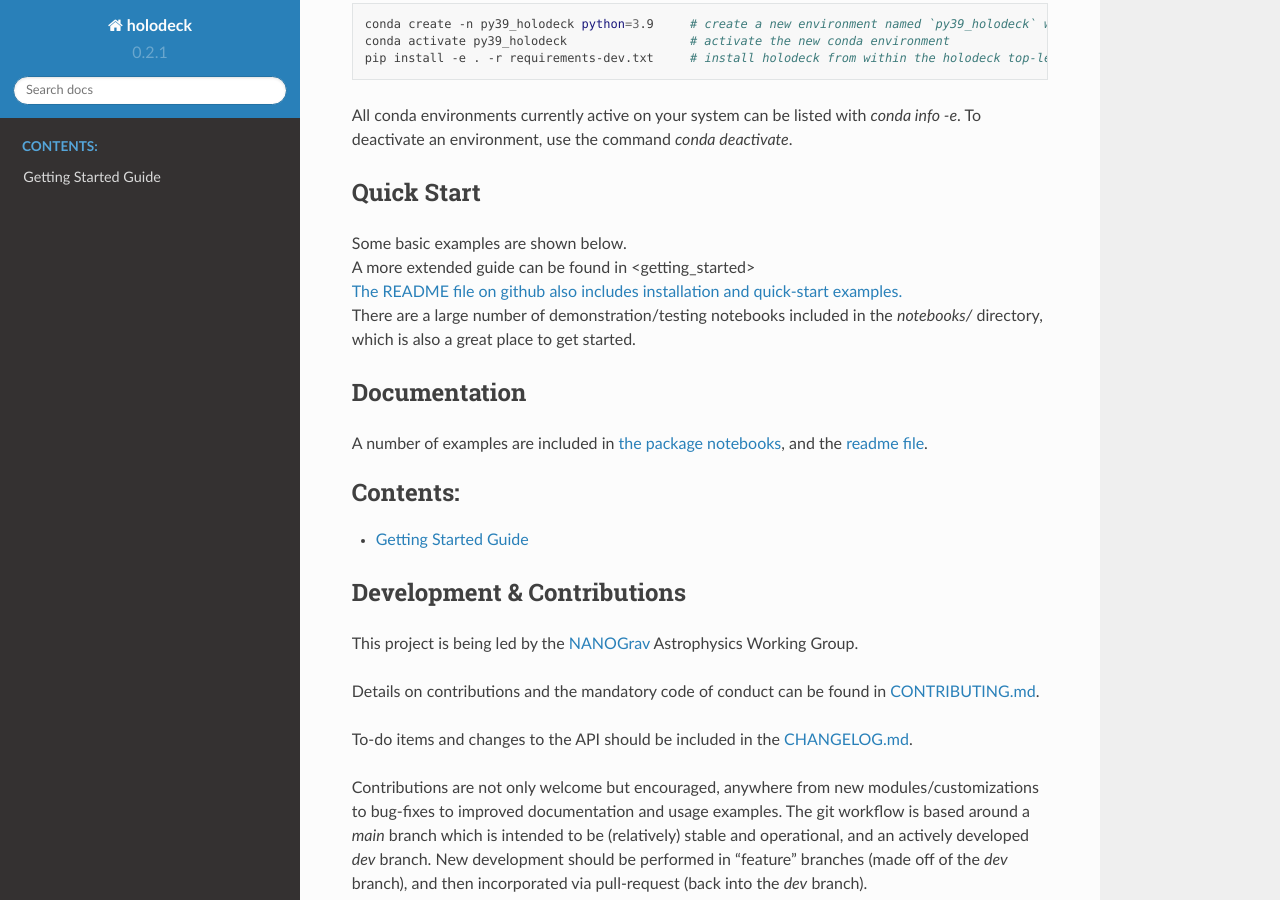
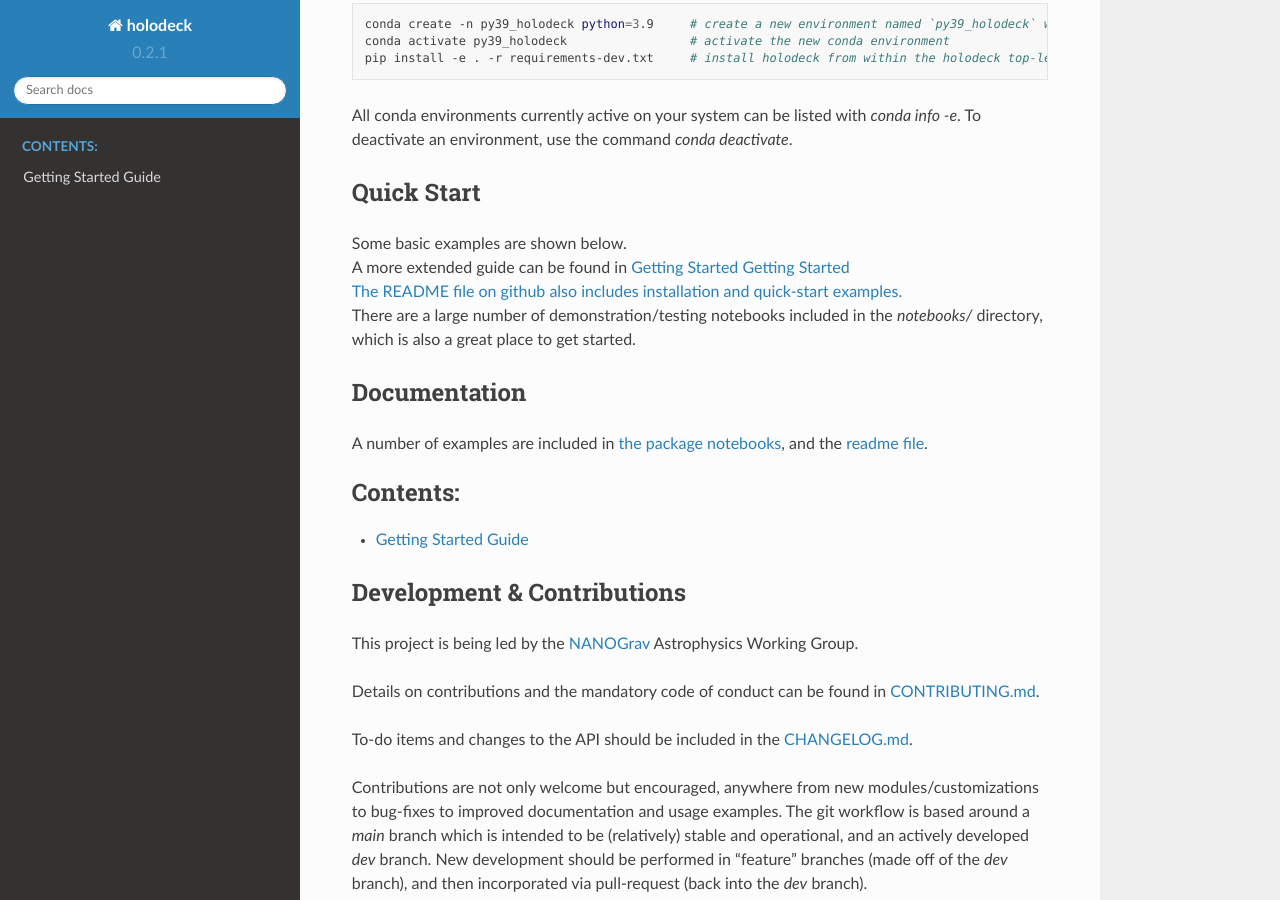
Before and after one commit to nanograv/holodeck, a Sphinx documentation site: the page built from docs/source/index.rst, in a window 1280 px wide and 900 px high, scrolled down 1630 px. Built offline with Sphinx 7.4.7 and the Read the Docs theme 2.0.0, drawn with Linux system fonts in a browser that asks for light colours; pages that are not in the unit, such as notebooks, are missing from menus.

Commit message:
DOCS: try to get link to other rst file to work

```diff
--- a/docs/source/index.rst
+++ b/docs/source/index.rst
@@ -51,7 +51,7 @@ Quick Start
 ===========
 
 | Some basic examples are shown below.
-| A more extended guide can be found in <getting_started>
+| A more extended guide can be found in :doc:`Getting Started <getting_started>` :doc:`getting_started`
 | `The README file on github also includes installation and quick-start examples. <https://github.com/nanograv/holodeck/blob/master/README.md>`_
 | There are a large number of demonstration/testing notebooks included in the `notebooks/` directory, which is also a great place to get started.
 
```
